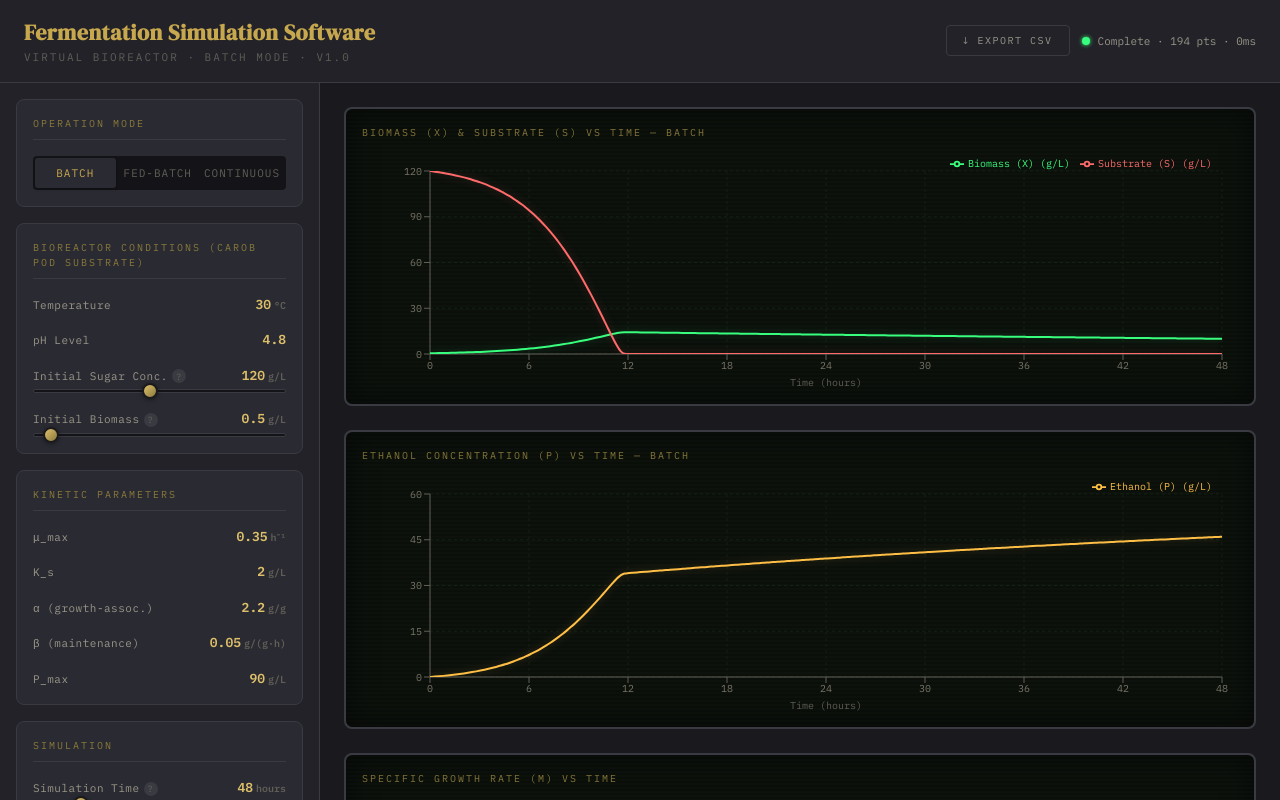
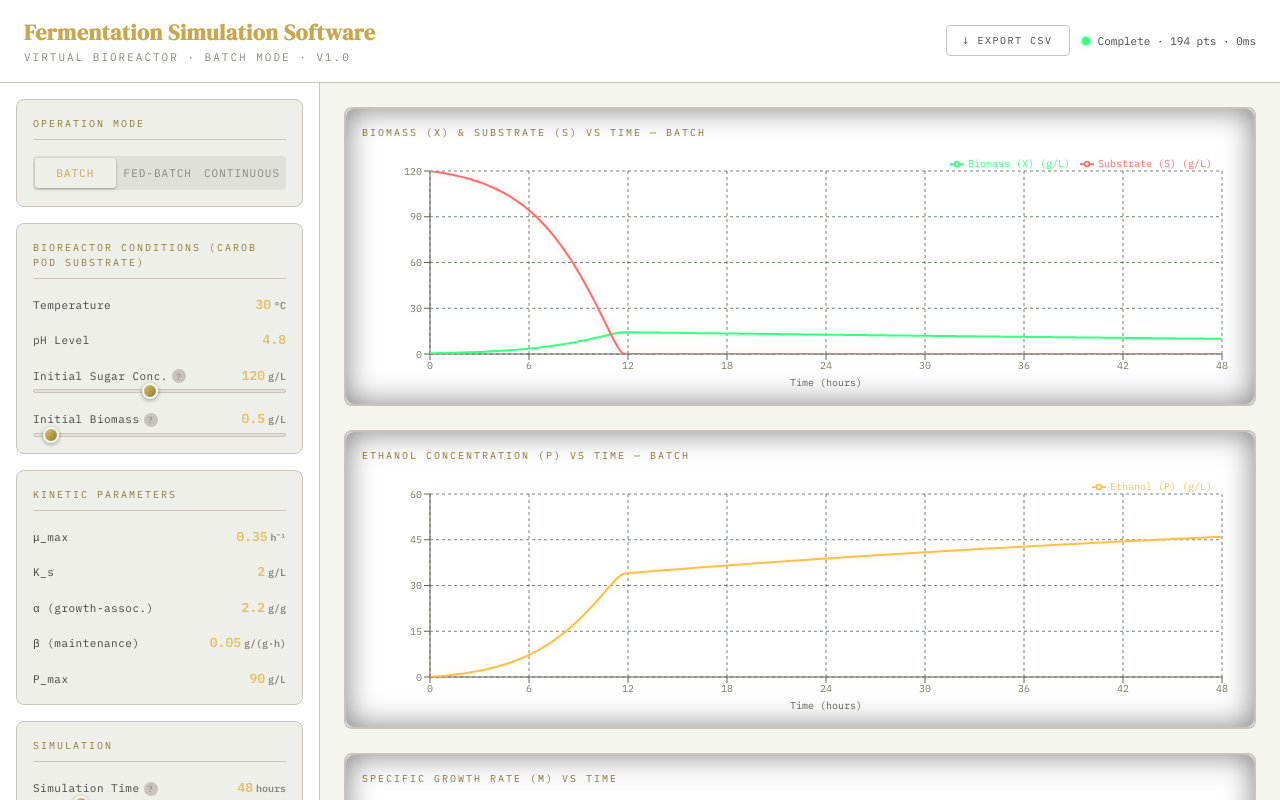
Before and after one commit to WisdomLota/fermentationSimulation, a React (Vite) app in the folder client/: page / in a window 1280 px wide. Shown: the top 800 px of the page. Built offline with nearby package versions, Linux system fonts and the light colour scheme.

Commit message:
changed theme to a lighter color pallete

```diff
--- a/client/src/styles/theme.css
+++ b/client/src/styles/theme.css
@@ -16,11 +16,11 @@
 
 :root {
   /* Instrument panel colors */
-  --panel-bg: #1a1a1e;
-  --panel-surface: #222228;
-  --panel-raised: #2a2a32;
-  --panel-inset: #141418;
-  --panel-border: #3a3a42;
+  --panel-bg: #F5F5F0;
+  --panel-surface: #FFFFFF;
+  --panel-raised: #EFEFEA;
+  --panel-inset: #E0E0DA;
+  --panel-border: #C8C4BC;
 
   /* Brass / copper accents */
   --brass-primary: #c8a84e;
@@ -34,15 +34,15 @@
   --phosphor-amber: #ffbf47;
   --phosphor-blue: #47b4ff;
   --phosphor-red: #ff6b6b;
-  --screen-bg: #0a0f0a;
-  --screen-grid: #1a2e1a;
+  --screen-bg: #FFFFFF;
+  --screen-bg: #FFFFFF;
 
   /* Text hierarchy */
-  --text-primary: #e8e4d8;
-  --text-secondary: #9a9688;
-  --text-muted: #605e56;
+  --text-primary: #1A1A1A;
+  --text-secondary: #444440;
+  --text-muted: #888880;
   --text-label: #c8a84e;
-  --text-value: #e8e4d8;
+  --text-value: #1A1A1A;
   --text-unit: #7a7668;
 
   /* Status colors */
@@ -321,16 +321,6 @@ body {
   border-radius: var(--border-radius-lg);
   padding: var(--gap-md);
   position: relative;
-  /* Subtle scanline effect */
-  background-image:
-    repeating-linear-gradient(
-      0deg,
-      transparent,
-      transparent 2px,
-      rgba(255, 255, 255, 0.01) 2px,
-      rgba(255, 255, 255, 0.01) 4px
-    );
-  background-size: 100% 4px;
 }
 
 .chart-panel::before {
```
